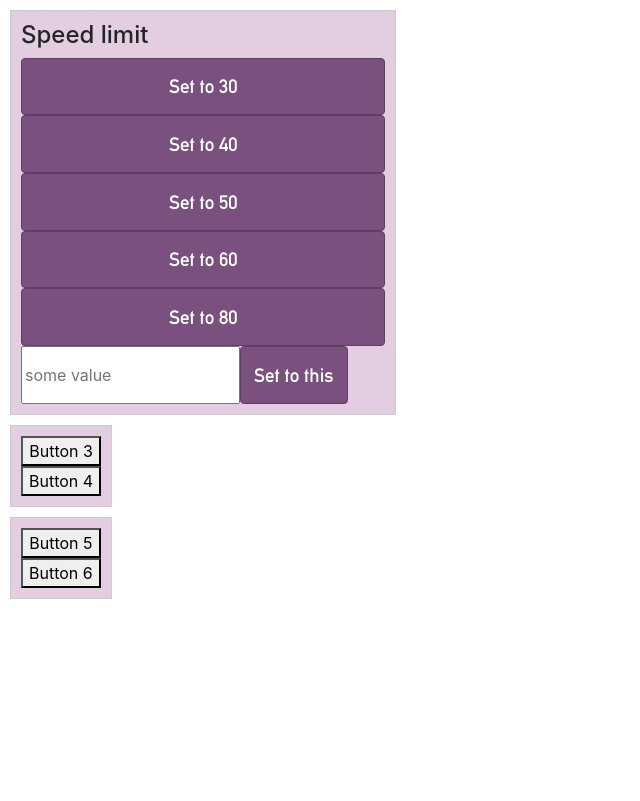
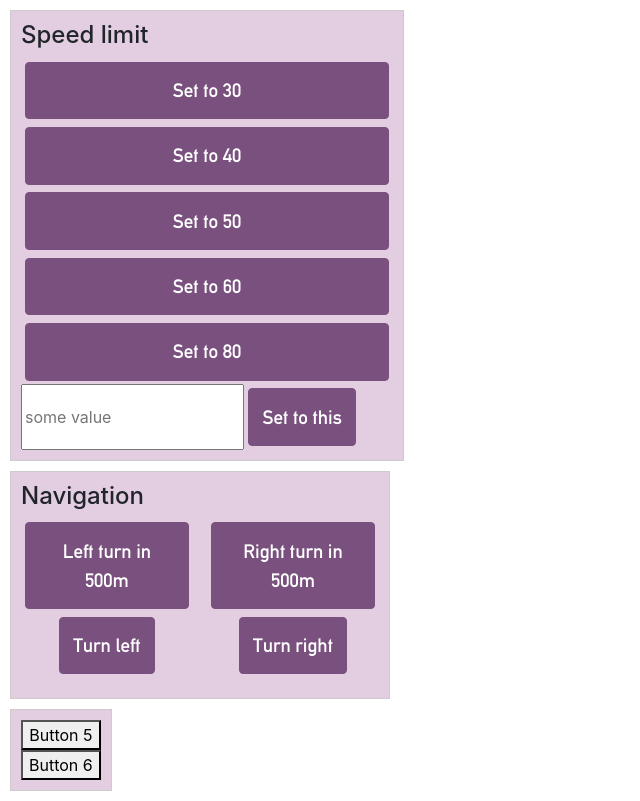
Before and after one commit to mikkelimatlock/koharuri_drivers_aide, a website: page rikka_public/dash/dash.html in a window 1280 px wide. Shown: the whole page, without its empty margins (0-640 px from the left). Drawn offline with nearby package versions, Linux system fonts and the light colour scheme; files that its build step writes are made by us from their sources; files whose address does not match are found by name.

Commit message:
dashboard visual optimisation

```diff
--- a/rikka_public/dash/dash.css
+++ b/rikka_public/dash/dash.css
@@ -3,21 +3,37 @@
   src: url('../fonts/din1451alt.ttf') format('truetype');
 }
 
-.button-row {
+.button-grid {
   display: flex;
   flex-direction: column;
   justify-content: space-between;
   margin-bottom: 10px;
 }
 
+.button-grid-sub {
+  width: 48%;
+  display: flex;
+  flex-direction: column;
+  justify-content: space-between;
+  align-items: center;
+  margin-bottom: 10px;
+}
+
+.flex-grid-row {
+  display: flex;
+  flex-direction: row;
+  justify-content: space-between;
+}
+
 .btn {
   font-family: 'DIN-1451';
+  margin: 0.2em !important;
 }
 
 .btn-primary {
   background-color: #79507e !important;
-  border-color: #603d64 !important;
-  border-width: 0.02em !important;
+  border-width: 0.1em !important;
+  border-color: #79507e !important;
   padding: 0.7em !important;
   font-size: 1.2em !important;
 }
--- a/rikka_public/dash/dash.html
+++ b/rikka_public/dash/dash.html
@@ -6,7 +6,7 @@
     <link rel="stylesheet" href="https://stackpath.bootstrapcdn.com/bootstrap/4.5.0/css/bootstrap.min.css">
 </head>
 <body>
-    <div class="button-row draggable-block">
+    <div class="button-grid draggable-block">
         <h4>Speed limit</h4>
         <button id="button_30kph" class="btn btn-primary">Set to 30</button>
         <button id="button_40kph" class="btn btn-primary">Set to 40</button>
@@ -18,11 +18,20 @@
             <button id="button_custom_speed" class="btn btn-primary" style="width: 40;">Set to this</button>
         </div>
     </div>
-    <div class="button-row draggable-block">
-        <button>Button 3</button>
-        <button>Button 4</button>
+    <div class="button-grid draggable-block">
+        <h4>Navigation</h4>
+        <div class="flex-grid-row">
+            <div id="left_turn_prompts" class="button-grid-sub">
+                <button id="button_left_500m" class="btn btn-primary">Left turn in 500m</button>
+                <button id="button_left_turn" class="btn btn-primary">Turn left</button>
+            </div>
+            <div id="right_turn_prompts" class="button-grid-sub">
+                <button id="button_left_500m" class="btn btn-primary">Right turn in 500m</button>
+                <button id="button_right_turn" class="btn btn-primary">Turn right</button>
+            </div>
+        </div>
     </div>
-    <div class="button-row draggable-block">
+    <div class="button-grid draggable-block">
         <button>Button 5</button>
         <button>Button 6</button>
     </div>
```
